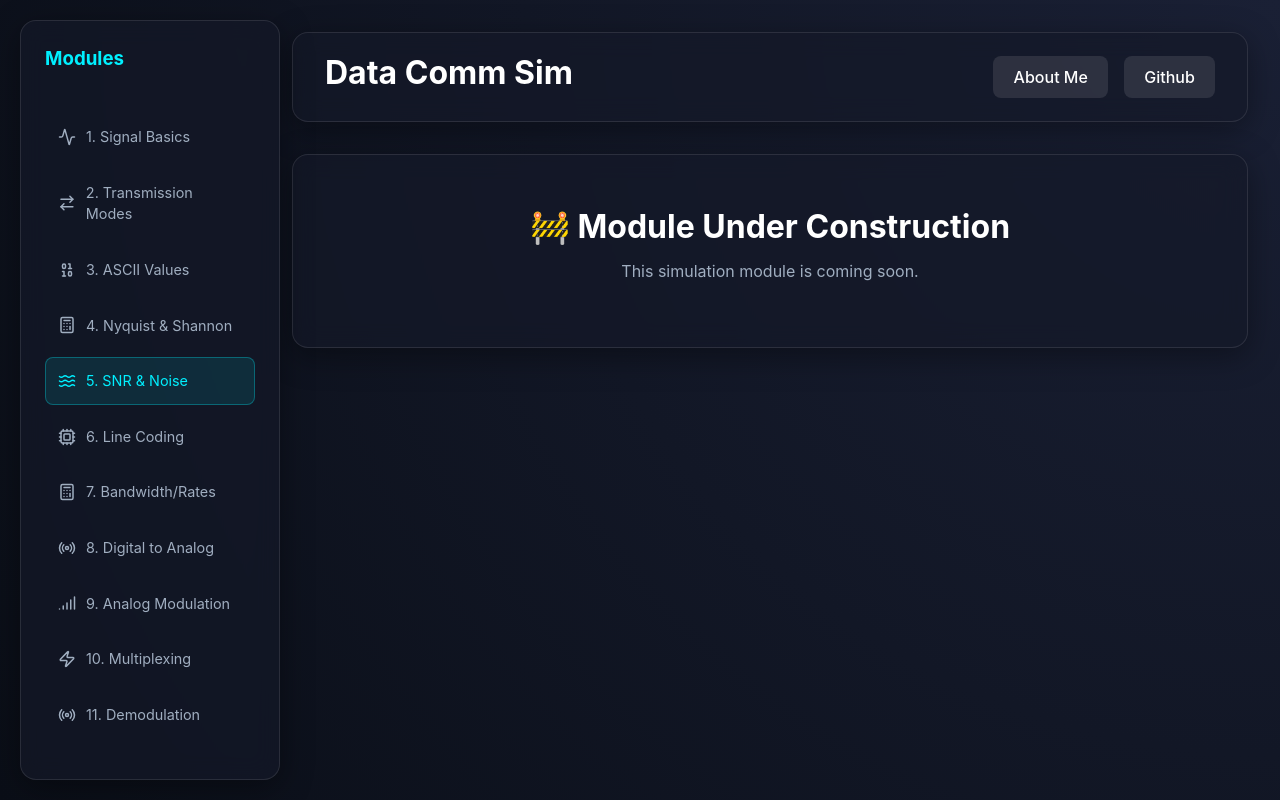
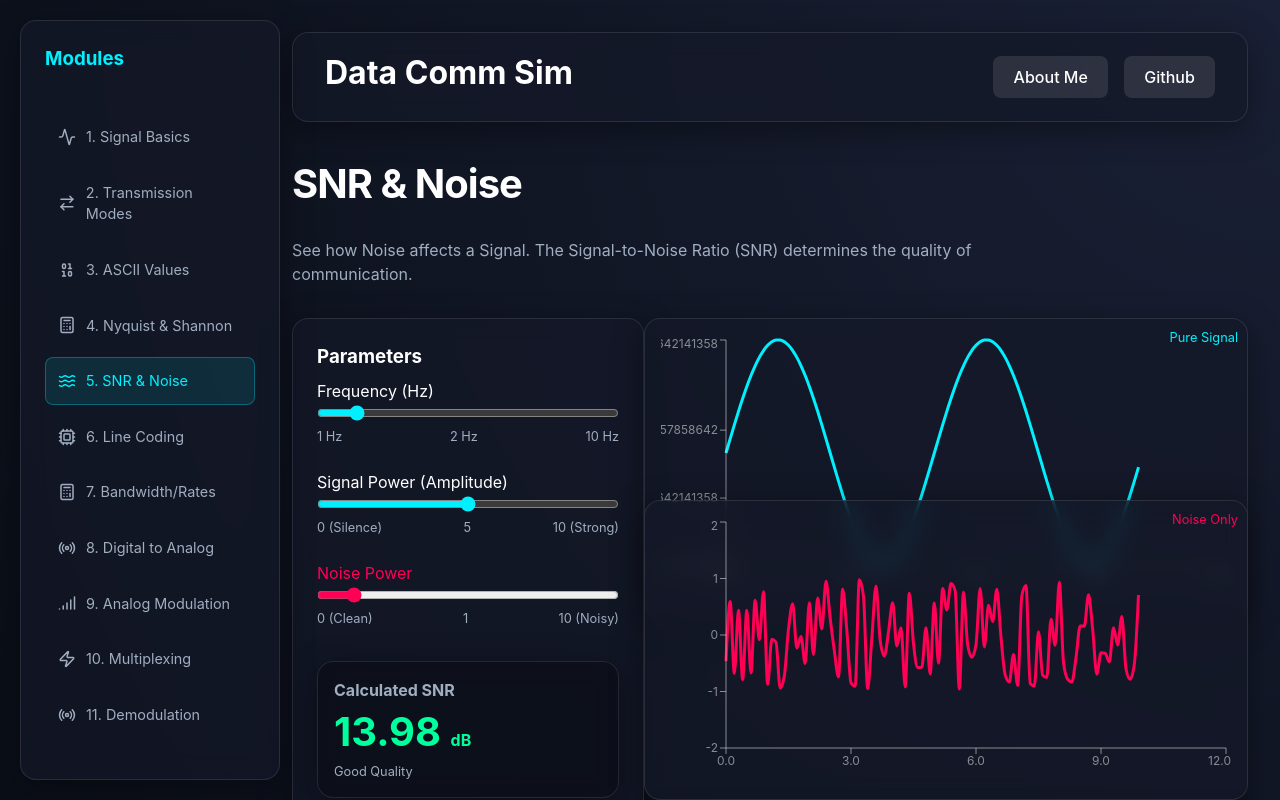
Before and after one commit to MahbubHasan777/Data-Comm-Simulation, a React (Vite) app: page /snr in a window 1280 px wide. Shown: the top 800 px of the page. Built offline with nearby package versions, Linux system fonts and the light colour scheme.

Commit message:
Implement SNR & Noise module

```diff
--- a/src/App.tsx
+++ b/src/App.tsx
@@ -5,6 +5,7 @@ import TransmissionModes from './pages/TransmissionModes';
 import AsciiValues from './pages/AsciiValues';
 import LineCoding from './pages/LineCoding';
 import NyquistShannon from './pages/NyquistShannon';
+import SnrNoise from './pages/SnrNoise';
 import About from './pages/About';
 
 const Home = () => (
@@ -32,6 +33,7 @@ function App() {
           <Route path="ascii" element={<AsciiValues />} />
           <Route path="line-coding" element={<LineCoding />} />
           <Route path="nyquist" element={<NyquistShannon />} />
+          <Route path="snr" element={<SnrNoise />} />
           <Route path="about" element={<About />} />
           <Route path="*" element={<Placeholder />} />
         </Route>
--- /dev/null
+++ b/src/pages/SnrNoise.tsx
@@ -0,0 +1,130 @@
+import { useState, useMemo } from 'react';
+import Waveform from '../components/Waveform';
+import { generateSineWave } from '../utils/signalGenerator';
+
+const SnrNoise = () => {
+    const [signalPower, setSignalPower] = useState(5);
+    const [noisePower, setNoisePower] = useState(1);
+    const [frequency, setFrequency] = useState(2);
+
+    const { pureSignal, noiseSignal, combinedSignal, snrValue } = useMemo(() => {
+        const pure = generateSineWave(frequency, signalPower);
+        const noise = [];
+        const combined = [];
+
+        // Generate noise and combined signal
+        for (let i = 0; i < pure.length; i++) {
+            // Random noise between -noisePower and +noisePower
+            const nVal = (Math.random() - 0.5) * 2 * noisePower;
+            noise.push({ x: pure[i].x, y: nVal });
+            combined.push({ x: pure[i].x, y: pure[i].y + nVal });
+        }
+
+        // Calculate SNR (dB) = 10 * log10(P_signal / P_noise)
+        // Here we use amplitude roughly as power proxy for visualization simplicity,
+        // but strictly Power ~ Amplitude^2.
+        // Let's use P ~ Amplitude^2 for calculation.
+        const pS = Math.pow(signalPower, 2);
+        const pN = Math.pow(noisePower, 2);
+        const snr = 10 * Math.log10(pS / pN);
+
+        return { pureSignal: pure, noiseSignal: noise, combinedSignal: combined, snrValue: snr };
+    }, [signalPower, noisePower, frequency]);
+
+    return (
+        <div className="flex-col gap-md">
+            <h1>SNR & Noise</h1>
+            <p style={{ maxWidth: '700px' }}>
+                See how Noise affects a Signal. The Signal-to-Noise Ratio (SNR) determines the quality of communication.
+            </p>
+
+            <div className="flex-row gap-lg" style={{ flexWrap: 'wrap' }}>
+
+                {/* Controls */}
+                <div className="glass-panel" style={{ padding: '1.5rem', minWidth: '300px', flex: 1 }}>
+                    <h3>Parameters</h3>
+
+                    <div style={{ marginBottom: '1.5rem' }}>
+                        <label className="label">Frequency (Hz)</label>
+                        <input
+                            type="range" min="1" max="10" step="1"
+                            value={frequency} onChange={(e) => setFrequency(parseFloat(e.target.value))}
+                            style={{ width: '100%', accentColor: 'var(--primary)' }}
+                        />
+                        <div className="flex-row" style={{ justifyContent: 'space-between', fontSize: '0.8rem', color: 'var(--text-muted)' }}>
+                            <span>1 Hz</span>
+                            <span>{frequency} Hz</span>
+                            <span>10 Hz</span>
+                        </div>
+                    </div>
+
+                    <div style={{ marginBottom: '1.5rem' }}>
+                        <label className="label">Signal Power (Amplitude)</label>
+                        <input
+                            type="range" min="0" max="10" step="0.5"
+                            value={signalPower} onChange={(e) => setSignalPower(parseFloat(e.target.value))}
+                            style={{ width: '100%', accentColor: 'var(--primary)' }}
+                        />
+                        <div className="flex-row" style={{ justifyContent: 'space-between', fontSize: '0.8rem', color: 'var(--text-muted)' }}>
+                            <span>0 (Silence)</span>
+                            <span>{signalPower}</span>
+                            <span>10 (Strong)</span>
+                        </div>
+                    </div>
+
+                    <div style={{ marginBottom: '1.5rem' }}>
+                        <label className="label" style={{ color: 'var(--accent)' }}>Noise Power</label>
+                        <input
+                            type="range" min="0" max="10" step="0.5"
+                            value={noisePower} onChange={(e) => setNoisePower(parseFloat(e.target.value))}
+                            style={{ width: '100%', accentColor: 'var(--accent)' }}
+                        />
+                        <div className="flex-row" style={{ justifyContent: 'space-between', fontSize: '0.8rem', color: 'var(--text-muted)' }}>
+                            <span>0 (Clean)</span>
+                            <span>{noisePower}</span>
+                            <span>10 (Noisy)</span>
+                        </div>
+                    </div>
+
+                    <div className="glass-panel" style={{ padding: '1rem', background: 'rgba(0,0,0,0.3)', marginTop: '2rem' }}>
+                        <h4 style={{ margin: 0, color: 'var(--text-muted)' }}>Calculated SNR</h4>
+                        <div style={{ fontSize: '2.5rem', fontWeight: 'bold', color: snrValue > 10 ? 'var(--success)' : snrValue > 0 ? 'var(--warning)' : 'var(--accent)' }}>
+                            {isFinite(snrValue) ? snrValue.toFixed(2) : '∞'} <span style={{ fontSize: '1rem' }}>dB</span>
+                        </div>
+                        <p style={{ fontSize: '0.8rem', margin: 0 }}>
+                            {snrValue > 20 ? 'Excellent Signal Quality' : snrValue > 10 ? 'Good Quality' : 'Poor / Unusable'}
+                        </p>
+                    </div>
+
+                </div>
+
+                {/* Visualizations */}
+                <div className="flex-col gap-md" style={{ flex: 2, minWidth: '400px' }}>
+
+                    <div style={{ position: 'relative' }}>
+                        <p style={{ position: 'absolute', top: 10, right: 10, fontSize: '0.8rem', color: 'var(--primary)', zIndex: 10 }}>Pure Signal</p>
+                        <Waveform data={pureSignal} color="var(--primary)" showGrid={false} />
+                    </div>
+
+                    <div style={{ position: 'relative', marginTop: '-150px' }}>
+                        {/* Overlap effect attempt or just Stacked? Stacked is clearer for education. */}
+                    </div>
+
+                    <div style={{ position: 'relative' }}>
+                        <p style={{ position: 'absolute', top: 10, right: 10, fontSize: '0.8rem', color: 'var(--accent)', zIndex: 10 }}>Noise Only</p>
+                        <Waveform data={noiseSignal} color="var(--accent)" showGrid={false} />
+                    </div>
+
+                    <div style={{ position: 'relative' }}>
+                        <p style={{ position: 'absolute', top: 10, right: 10, fontSize: '0.8rem', color: '#fff', zIndex: 10 }}>Combined (Signal + Noise)</p>
+                        <Waveform data={combinedSignal} color="#fff" />
+                    </div>
+
+                </div>
+
+            </div>
+        </div>
+    );
+};
+
+export default SnrNoise;
```
